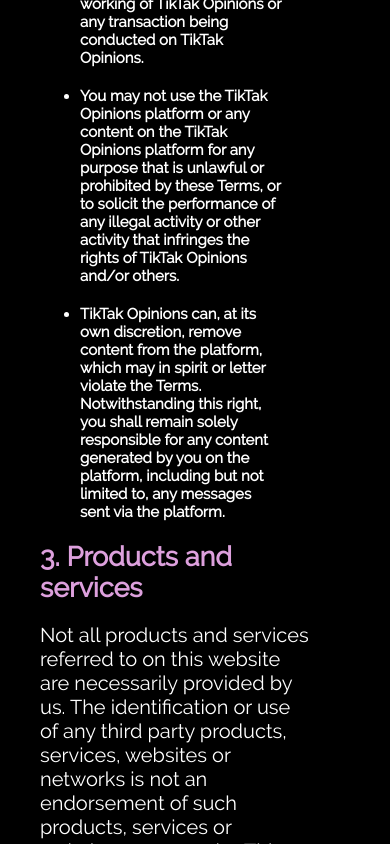
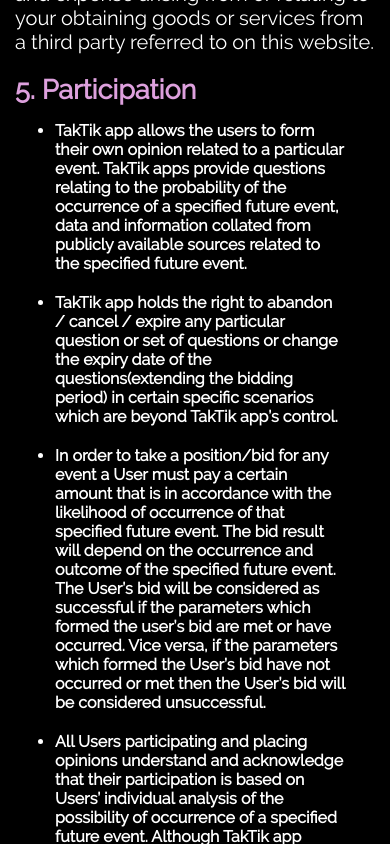
Before and after one commit to IshmeetSingh06/react-intern-work, a React (Create React App) app: page /terms in a window 390 px wide. Shown: the part 6160-7004 px from the top of the page. Built offline with nearby package versions, Linux system fonts and the light colour scheme.

Commit message:
"changes"

```diff
--- a/src/pages/about/About.css
+++ b/src/pages/about/About.css
@@ -34,10 +34,3 @@
     height: 500px;
 
 }
-
-@media screen and (max-width:768px) {
-    .banner {
-        /* background-image: url(../../assets/taktic1.png); */
-    }
-
-}
--- a/src/pages/howToTrade/HowToTrade.css
+++ b/src/pages/howToTrade/HowToTrade.css
@@ -175,8 +175,8 @@
     display: flex;
     flex: row;
     animation-name: floatText;
-        animation-duration: 2s;
-        animation-iteration-count: 1;
+    animation-duration: 2s;
+    animation-iteration-count: 1;
 }
 
 .download-image {
@@ -290,7 +290,6 @@
     text-align: center;
     justify-content: space-evenly;
     flex-direction: row;
-    margin-bottom: 80px;
 }
 
 .howtotrade-container {
@@ -357,6 +356,7 @@
     height: 215px;
     width: 325px;
 }
+
 
 .page-middle-2 {
     margin-top: 40px;
@@ -882,8 +882,23 @@
         justify-content: center;
         background-image: url(../../assets/bgmobile.png);
         background-size: contain;
+        animation-name: run3;
+        animation-duration: 2s;
+        animation-iteration-count: 1;
+    }
 
+    @keyframes run3 {
+        0% {
+            left: 100%;
+            transform: translateX(0);
+        }
+
+        100% {
+            left: 100%;
+            transform: translateX(-100%);
+        }
     }
+
 
     .sun {
         bottom: 35px;
--- a/src/pages/howToTrade/HowToTrade.jsx
+++ b/src/pages/howToTrade/HowToTrade.jsx
@@ -25,6 +25,7 @@
 import HowToTradeMob from "../../components/howToTrade/HowToTradeMob";
 
 const HowToTrade = () => {
+
   const navigate = useNavigate();
 
   const handleClick = () => {
@@ -69,7 +70,7 @@
           </div>
 
           <div className="page-middle-1">
-            <div className="page-middle-items">
+            <div className="page-middle-items square-animation">
               <img src={opinion} alt=""></img>
               <div className="mid-font-1">Have An Opinion?</div>
               <div className="bottom-font">
--- a/src/pages/privacy/Privacy.css
+++ b/src/pages/privacy/Privacy.css
@@ -10,3 +10,12 @@
     padding-left: 60px;
     padding-right: 60px;
 }
+
+@media screen and (max-width:768px) {
+    .privacy-container {
+        padding-left: 20px;
+        padding-right: 20px;
+        margin: auto;
+        justify-content: center;
+    }
+}
--- a/src/pages/refund/refund.css
+++ b/src/pages/refund/refund.css
@@ -1,4 +1,21 @@
-.refund_rules{
-    padding :6em 60px 100px 60px;
-    color:#fff;
+.refund_rules {
+    height: auto;
+    width: 100%;
+    justify-content: center;
+    align-items: center;
+    padding: 6em 0;
+    margin-top: 0em;
+    overflow-x: hidden !important;
+    color: white;
+    padding-left: 60px;
+    padding-right: 60px;
 }
+
+@media screen and (max-width:768px) {
+    .refund_rules{
+        padding-left: 20px;
+        padding-right: 20px;
+        margin: auto;
+        justify-content: center;
+    }
+}
--- a/src/pages/terms/Terms.css
+++ b/src/pages/terms/Terms.css
@@ -1,15 +1,15 @@
 .term-container {
     height: auto;
-    width: 80%;
-    margin-left: 150px;
+    width: 100%;
+    margin: auto;
     justify-content: center;
     align-items: center;
     padding: 6em 0;
     color: white;
     margin-top: 0em;
     overflow-x: hidden !important;
-    padding-left: 20px;
-    padding-right: 20px;
+    padding-left: 65px;
+    padding-right: 65px;
 }
 
 .para-big {
@@ -44,30 +44,20 @@
     margin-bottom: 20px;
 }
 
-@media only screen and (max-width: 1250px) {
+@media screen and (max-width:768px) {
     .term-container {
-        margin-left: 60px;
 
-    }
-}
-
-@media only screen and (max-width: 1080px) {
-    .term-container {
-        margin-left: 80px;
-
-    }
-}
-
-@media only screen and (max-width: 990px) {
-    .term-container {
-        margin-left: 40px;
+        padding-left: 15px;
+        padding-right: 15px;
+        justify-content: center;
     }
 }
 
 @media only screen and (max-width: 450px) {
     .term-container {
-        margin-left: 20px;
-        font-size: 15px
+        padding-left: 15px;
+        padding-right: 15px;
+        justify-content: center;
     }
 
     .title {
```
